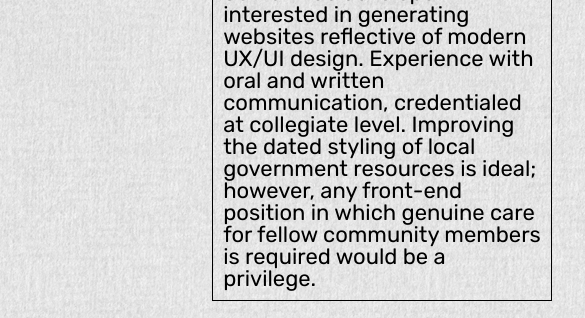
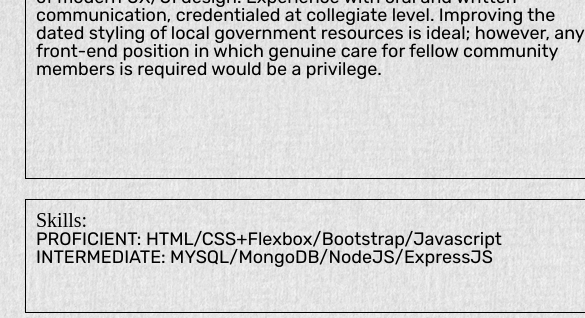
Before and after one commit to Sanjeev-Chadeesingh/FlexboxCSSResume, a plain HTML site: page index.html in a window 390 px wide. Shown: the part 234-552 px from the top of the page, 585 px wide, since content can reach past the window. Drawn offline with Linux system fonts and the light colour scheme; a web font is replaced by a local one.

Commit message:
fixing layout for mobile responsiveness

```diff
--- a/assets/styles/style.css
+++ b/assets/styles/style.css
@@ -7,11 +7,14 @@ html {
 }
 
 .container {
-    width: 100%;
+    /* width: 100%;
+    height: 100%; */
+    margin: 0;
+    /* height: 100vh; */
     padding: 15px;
     display: flex;
     flex-flow: column wrap;
-    align-items: center;
+    /* align-items: center; */
 }
 
 .header {
@@ -53,7 +56,7 @@ html {
 
 .titleText {
     font-family: 'IM Fell DW Pica SC', serif;
-    font-size: 32px;
+    font-size: 20px;
 }
 
 .headingText {
@@ -71,5 +74,13 @@ i {
 
  .infoText {
     font-family: 'Rubik', sans-serif;
-     font-size: 22px;
+     font-size: 18px;
  }
+
+ /* @media screen and (max-width: 480px) {
+    .container {
+        display: flex;
+        flex-flow: column wrap;
+        width: 100%;
+    }
+ } */
```
